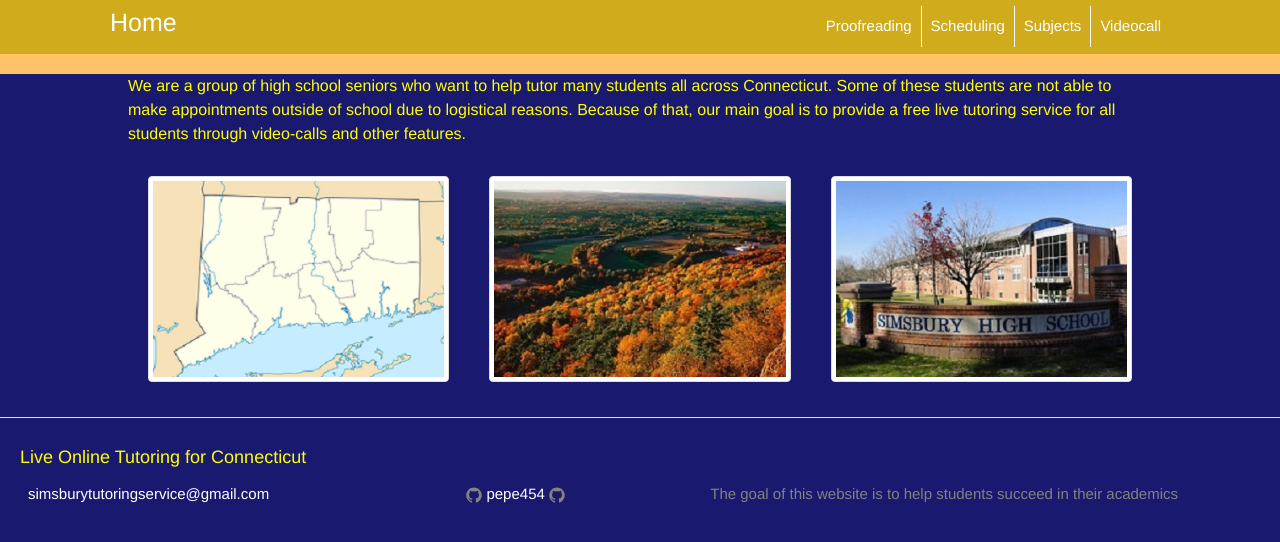
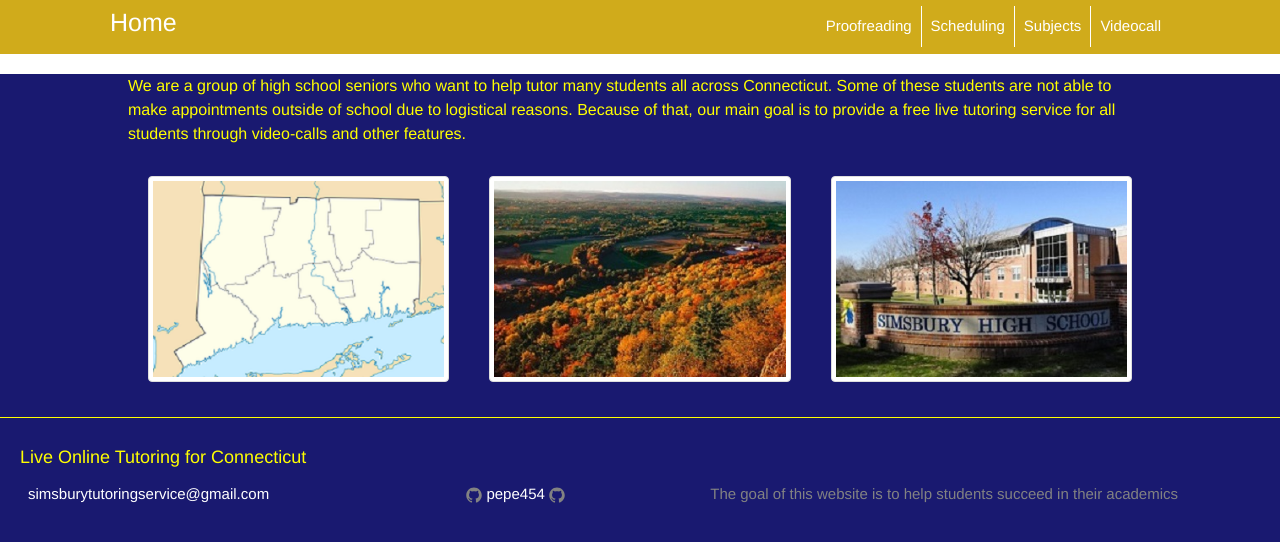
Before and after one commit to pepe454/pepe454.github.io, a Jekyll site: the page built from index.html, in a window 1280 px wide. Shown: the top 542 px of the page. Built offline with Jekyll 4.4.1, drawn with Linux system fonts in a browser that asks for light colours; the list of posts is cut into pages by our own code.

Commit message:
Update _layout.scss

```diff
--- a/_sass/_layout.scss
+++ b/_sass/_layout.scss
@@ -31,7 +31,7 @@
     display: block;
     text-align: center;
     background-color: #d0ab1b;
-    border-bottom: 20px solid #ffc266;
+    border-bottom: 20px solid white;
     font-size: 0;
 
 
```
